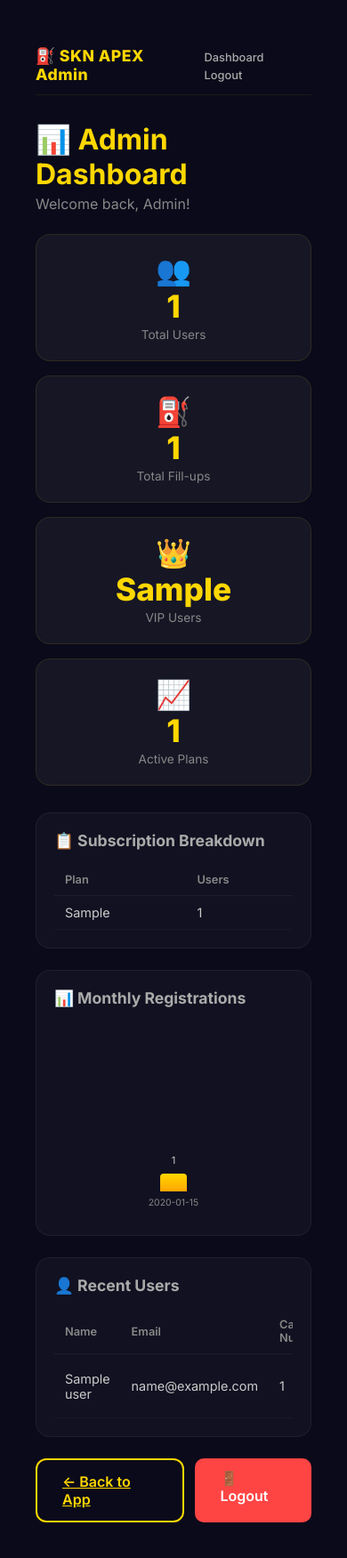
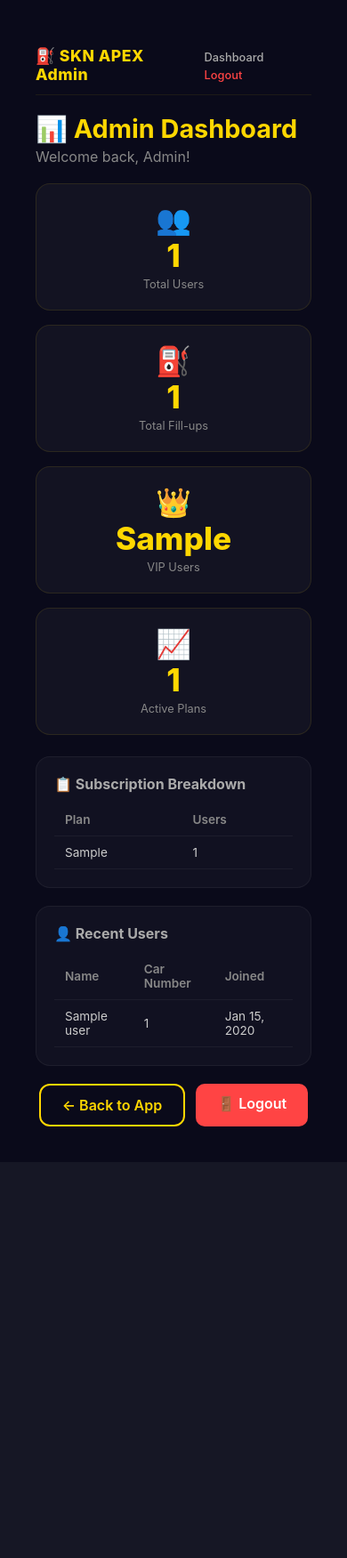
Before and after one commit to PUSHCLASH/skn-apex, a Flask app: template templates/admin_dashboard.html in a window 390 px wide. Shown: the whole page at 89% size. After the commit the page ends 1306 px from the top, so only its background shows below. Run offline with Flask 3, Linux system fonts and the light colour scheme; the template is opened without the code that fills it: most values are stand-ins (such as "Sample title", 1, 10 or a date in 2020); some libraries are stand-ins or nearby versions.

Commit message:
Update admin_dashboard.html

```diff
--- a/templates/admin_dashboard.html
+++ b/templates/admin_dashboard.html
@@ -5,7 +5,6 @@
     <meta name="viewport" content="width=device-width, initial-scale=1.0">
     <title>Admin Dashboard - SKN APEX</title>
     <link rel="stylesheet" href="/static/css/style.css">
-    <link href="https://fonts.googleapis.com/css2?family=Inter:wght@400;500;600;700;800&display=swap" rel="stylesheet">
 </head>
 <body>
     <div class="admin-container">
@@ -13,52 +12,66 @@
             <div class="nav-brand">⛽ SKN APEX Admin</div>
             <div class="nav-links">
                 <a href="/admin-dashboard">Dashboard</a>
-                <a href="/logout">Logout</a>
+                <a href="/logout" style="color:#ff4444;">Logout</a>
             </div>
         </nav>
 
         <div class="admin-dashboard">
-            <h1>📊 Admin Dashboard</h1>
-            <p class="subtitle">Welcome back, Admin!</p>
+            <h1 style="font-size:1.8rem; color:#FFD700; margin-bottom:4px;">📊 Admin Dashboard</h1>
+            <p style="color:#888; margin-bottom:20px;">Welcome back, Admin!</p>
 
             <div class="admin-stats-grid">
                 <div class="admin-stat-card">
-                    <span class="stat-icon">👥</span>
+                    <span class="stat-icon" style="font-size:2rem; display:block;">👥</span>
                     <span class="stat-number">{{ total_users }}</span>
                     <span class="stat-label">Total Users</span>
                 </div>
                 <div class="admin-stat-card">
-                    <span class="stat-icon">⛽</span>
+                    <span class="stat-icon" style="font-size:2rem; display:block;">⛽</span>
                     <span class="stat-number">{{ total_fillups }}</span>
                     <span class="stat-label">Total Fill-ups</span>
                 </div>
                 <div class="admin-stat-card">
-                    <span class="stat-icon">👑</span>
+                    <span class="stat-icon" style="font-size:2rem; display:block;">👑</span>
                     <span class="stat-number">{{ vip_users }}</span>
                     <span class="stat-label">VIP Users</span>
                 </div>
                 <div class="admin-stat-card">
-                    <span class="stat-icon">📈</span>
+                    <span class="stat-icon" style="font-size:2rem; display:block;">📈</span>
                     <span class="stat-number">{{ subscriptions|length }}</span>
                     <span class="stat-label">Active Plans</span>
                 </div>
             </div>
 
             <div class="admin-section">
-                <h2>📋 Subscription Breakdown</h2>
+                <h2 style="color:#aaa; font-size:1rem; margin-bottom:12px;">📋 Subscription Breakdown</h2>
                 <div class="admin-table">
                     <table>
                         <thead>
-                            <tr>
-                                <th>Plan</th>
-                                <th>Users</th>
-                            </tr>
+                            <tr><th>Plan</th><th>Users</th></tr>
                         </thead>
                         <tbody>
                             {% for sub in subscriptions %}
+                            <tr><td>{{ sub.subscription_type or 'None' }}</td><td>{{ sub.count }}</td></tr>
+                            {% endfor %}
+                        </tbody>
+                    </table>
+                </div>
+            </div>
+
+            <div class="admin-section">
+                <h2 style="color:#aaa; font-size:1rem; margin-bottom:12px;">👤 Recent Users</h2>
+                <div class="admin-table">
+                    <table>
+                        <thead>
+                            <tr><th>Name</th><th>Car Number</th><th>Joined</th></tr>
+                        </thead>
+                        <tbody>
+                            {% for user in recent_users %}
                             <tr>
-                                <td>{{ sub.subscription_type or 'None' }}</td>
-                                <td>{{ sub.count }}</td>
+                                <td>{{ user.name }}</td>
+                                <td>{{ user.car_number }}</td>
+                                <td>{{ user.created_at.strftime('%b %d, %Y') if user.created_at else 'N/A' }}</td>
                             </tr>
                             {% endfor %}
                         </tbody>
@@ -66,235 +79,26 @@
                 </div>
             </div>
 
-            <div class="admin-section">
-                <h2>📊 Monthly Registrations</h2>
-                <div class="admin-chart">
-                    <div class="chart-bars">
-                        {% for month in monthly_users %}
-                        <div class="chart-bar-container">
-                            <div class="chart-bar" style="height: {{ (month.count / 10 * 100)|int if month.count else 10 }}%;">
-                                <span class="chart-value">{{ month.count }}</span>
-                            </div>
-                            <span class="chart-label">{{ month.month.strftime('%b %Y') }}</span>
-                        </div>
-                        {% endfor %}
-                    </div>
-                </div>
-            </div>
-
-            <div class="admin-section">
-                <h2>👤 Recent Users</h2>
-                <div class="admin-table">
-                    <table>
-                        <thead>
-                            <tr>
-                                <th>Name</th>
-                                <th>Email</th>
-                                <th>Car Number</th>
-                                <th>Joined</th>
-                            </tr>
-                        </thead>
-                        <tbody>
-                            {% for user in recent_users %}
-                            <tr>
-                                <td>{{ user.name }}</td>
-                                <td>{{ user.email }}</td>
-                                <td>{{ user.car_number }}</td>
-                                <td>{{ user.created_at.strftime('%b %d, %Y') }}</td>
-                            </tr>
-                            {% endfor %}
-                        </tbody>
-                    </table>
-                </div>
-            </div>
-
-            <div class="admin-actions">
-                <a href="/" class="btn-secondary">← Back to App</a>
-                <a href="/logout" class="btn-danger">🚪 Logout</a>
+            <div class="admin-actions" style="display:flex; gap:12px; justify-content:center; margin-top:20px;">
+                <a href="/" class="btn-secondary" style="padding:12px 24px; text-decoration:none;">← Back to App</a>
+                <a href="/logout" style="padding:12px 24px; background:#ff4444; color:#fff; border-radius:10px; text-decoration:none; font-weight:600;">🚪 Logout</a>
             </div>
         </div>
     </div>
 
     <style>
-        .admin-container {
-            max-width: 1200px;
-            margin: 0 auto;
-            padding: 20px;
-        }
-
-        .admin-nav {
-            margin-bottom: 30px;
-        }
-
-        .admin-dashboard h1 {
-            font-size: 2rem;
-            color: #FFD700;
-            margin-bottom: 4px;
-        }
-
-        .admin-dashboard .subtitle {
-            color: #888;
-            margin-bottom: 24px;
-        }
-
-        .admin-stats-grid {
-            display: grid;
-            grid-template-columns: repeat(4, 1fr);
-            gap: 16px;
-            margin-bottom: 30px;
-        }
-
-        .admin-stat-card {
-            background: rgba(255, 255, 255, 0.05);
-            border: 1px solid rgba(255, 215, 0, 0.1);
-            border-radius: 16px;
-            padding: 20px;
-            text-align: center;
-        }
-
-        .admin-stat-card .stat-icon {
-            font-size: 2rem;
-            display: block;
-        }
-
-        .admin-stat-card .stat-number {
-            font-size: 2.2rem;
-            font-weight: 800;
-            color: #FFD700;
-            display: block;
-        }
-
-        .admin-stat-card .stat-label {
-            font-size: 0.85rem;
-            color: #888;
-        }
-
-        .admin-section {
-            background: rgba(255, 255, 255, 0.03);
-            border: 1px solid rgba(255, 255, 255, 0.05);
-            border-radius: 16px;
-            padding: 20px;
-            margin-bottom: 24px;
-        }
-
-        .admin-section h2 {
-            font-size: 1.1rem;
-            color: #aaa;
-            margin-bottom: 16px;
-        }
-
-        .admin-table {
-            overflow-x: auto;
-        }
-
-        .admin-table table {
-            width: 100%;
-            border-collapse: collapse;
-        }
-
-        .admin-table th {
-            text-align: left;
-            padding: 10px 12px;
-            color: #888;
-            font-weight: 600;
-            font-size: 0.8rem;
-            border-bottom: 1px solid rgba(255, 255, 255, 0.05);
-        }
-
-        .admin-table td {
-            padding: 10px 12px;
-            color: #ccc;
-            font-size: 0.9rem;
-            border-bottom: 1px solid rgba(255, 255, 255, 0.03);
-        }
-
-        .admin-table tr:hover td {
-            background: rgba(255, 215, 0, 0.03);
-        }
-
-        .admin-chart {
-            padding: 10px 0;
-        }
-
-        .chart-bars {
-            display: flex;
-            align-items: flex-end;
-            gap: 20px;
-            height: 200px;
-            justify-content: center;
-        }
-
-        .chart-bar-container {
-            display: flex;
-            flex-direction: column;
-            align-items: center;
-            height: 100%;
-            justify-content: flex-end;
-        }
-
-        .chart-bar {
-            width: 40px;
-            background: linear-gradient(180deg, #FFD700, #FFA500);
-            border-radius: 4px 4px 0 0;
-            min-height: 20px;
-            position: relative;
-            transition: height 0.5s ease;
-        }
-
-        .chart-bar .chart-value {
-            position: absolute;
-            top: -22px;
-            left: 50%;
-            transform: translateX(-50%);
-            font-size: 0.7rem;
-            color: #ccc;
-        }
-
-        .chart-label {
-            font-size: 0.65rem;
-            color: #888;
-            margin-top: 6px;
-        }
-
-        .admin-actions {
-            display: flex;
-            gap: 12px;
-            justify-content: center;
-            margin-top: 20px;
-        }
-
-        .btn-danger {
-            padding: 12px 28px;
-            background: #ff4444;
-            color: #fff;
-            border: none;
-            border-radius: 10px;
-            font-weight: 600;
-            text-decoration: none;
-            display: inline-block;
-        }
-
-        .btn-danger:hover {
-            background: #cc0000;
-        }
-
-        @media (max-width: 768px) {
-            .admin-stats-grid {
-                grid-template-columns: 1fr 1fr;
-            }
-            .chart-bars {
-                gap: 10px;
-            }
-            .chart-bar {
-                width: 30px;
-            }
-        }
-
-        @media (max-width: 480px) {
-            .admin-stats-grid {
-                grid-template-columns: 1fr;
-            }
-        }
+        .admin-container { max-width: 1200px; margin: 0 auto; padding: 20px; }
+        .admin-stats-grid { display: grid; grid-template-columns: repeat(4, 1fr); gap: 16px; margin-bottom: 24px; }
+        .admin-stat-card { background: rgba(255,255,255,0.04); border: 1px solid rgba(255,215,0,0.1); border-radius: 16px; padding: 20px; text-align: center; }
+        .admin-stat-card .stat-number { font-size: 2.2rem; font-weight: 800; color: #FFD700; display: block; }
+        .admin-stat-card .stat-label { font-size: 0.8rem; color: #888; }
+        .admin-section { background: rgba(255,255,255,0.03); border: 1px solid rgba(255,255,255,0.05); border-radius: 16px; padding: 20px; margin-bottom: 20px; }
+        .admin-table { overflow-x: auto; }
+        .admin-table table { width: 100%; border-collapse: collapse; }
+        .admin-table th, .admin-table td { padding: 10px 12px; text-align: left; color: #ccc; font-size: 0.85rem; border-bottom: 1px solid rgba(255,255,255,0.05); }
+        .admin-table th { color: #888; font-weight: 600; }
+        @media (max-width: 600px) { .admin-stats-grid { grid-template-columns: 1fr 1fr; } }
+        @media (max-width: 400px) { .admin-stats-grid { grid-template-columns: 1fr; } }
     </style>
 </body>
 </html>
```
